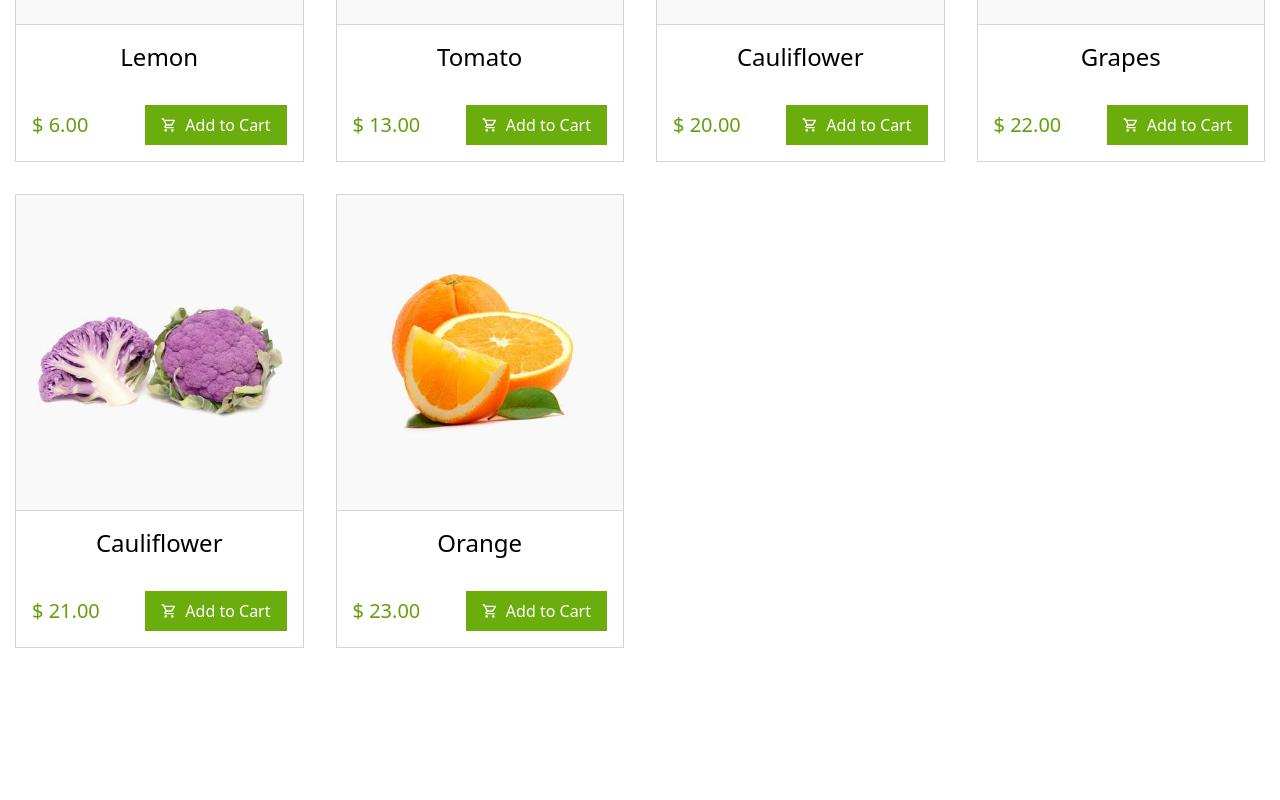
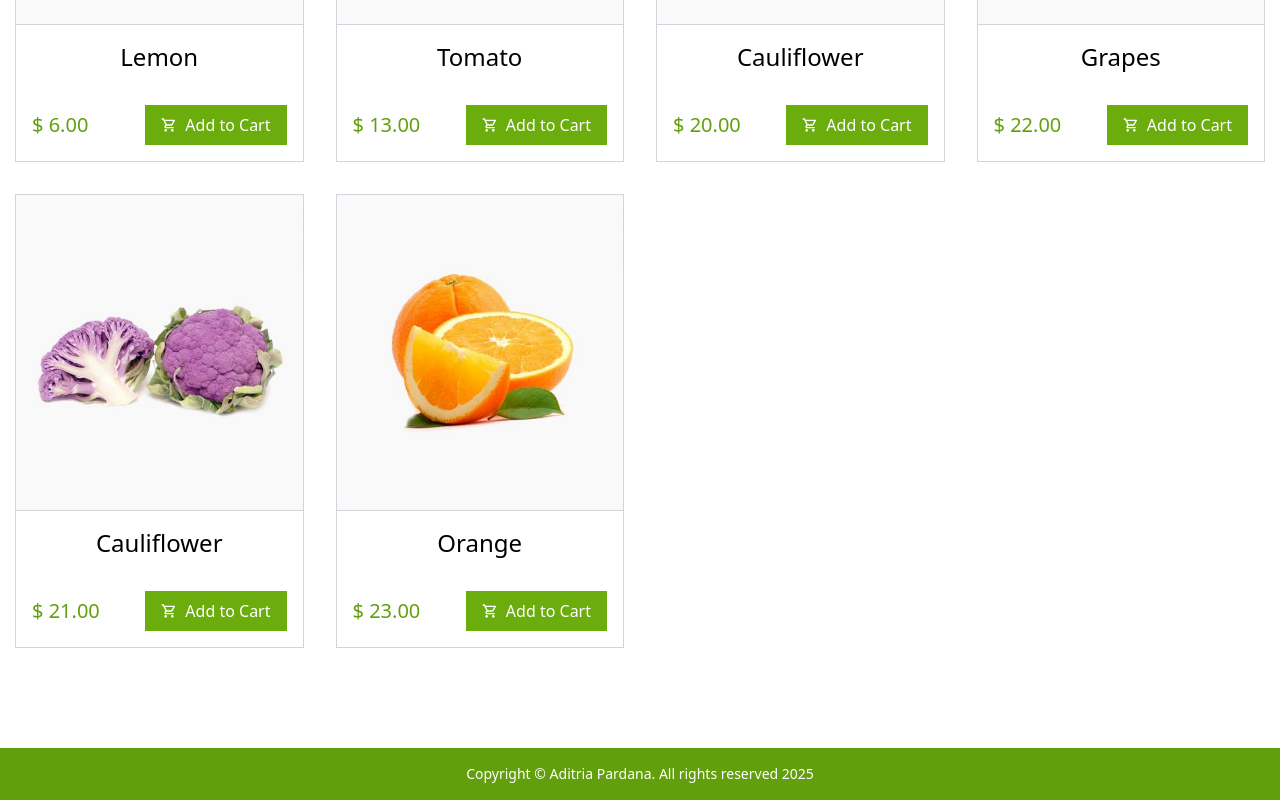
Before and after one commit to pardana/eveggy, a React (Vite) app: page / in a window 1280 px wide. Shown: the part 1874-2674 px from the top of the page. Before the commit the page ends 2622 px from the top, so only its background shows below. Built offline with nearby package versions, Linux system fonts and the light colour scheme.

Commit message:
add: footer components

```diff
--- a/src/App.tsx
+++ b/src/App.tsx
@@ -2,6 +2,7 @@ import Navbar from "./components/Navbar";
 import Hero from "./components/Hero";
 import Services from "./components/Services";
 import FeatureProducts from "./components/FeatureProducts";
+import Footer from "./components/Footer";
 
 const App = () => {
   return (
@@ -10,6 +11,7 @@ const App = () => {
       <Hero />
       <Services />
       <FeatureProducts />
+      <Footer />
     </main>
   );
 };
--- /dev/null
+++ b/src/components/Footer.tsx
@@ -0,0 +1,11 @@
+const Footer = () => {
+  return (
+    <div className="bg-accentDark py-4 text-center">
+      <p className="text-white text-sm">
+        Copyright &copy; Aditria Pardana. All rights reserved 2025
+      </p>
+    </div>
+  );
+};
+
+export default Footer;
```
